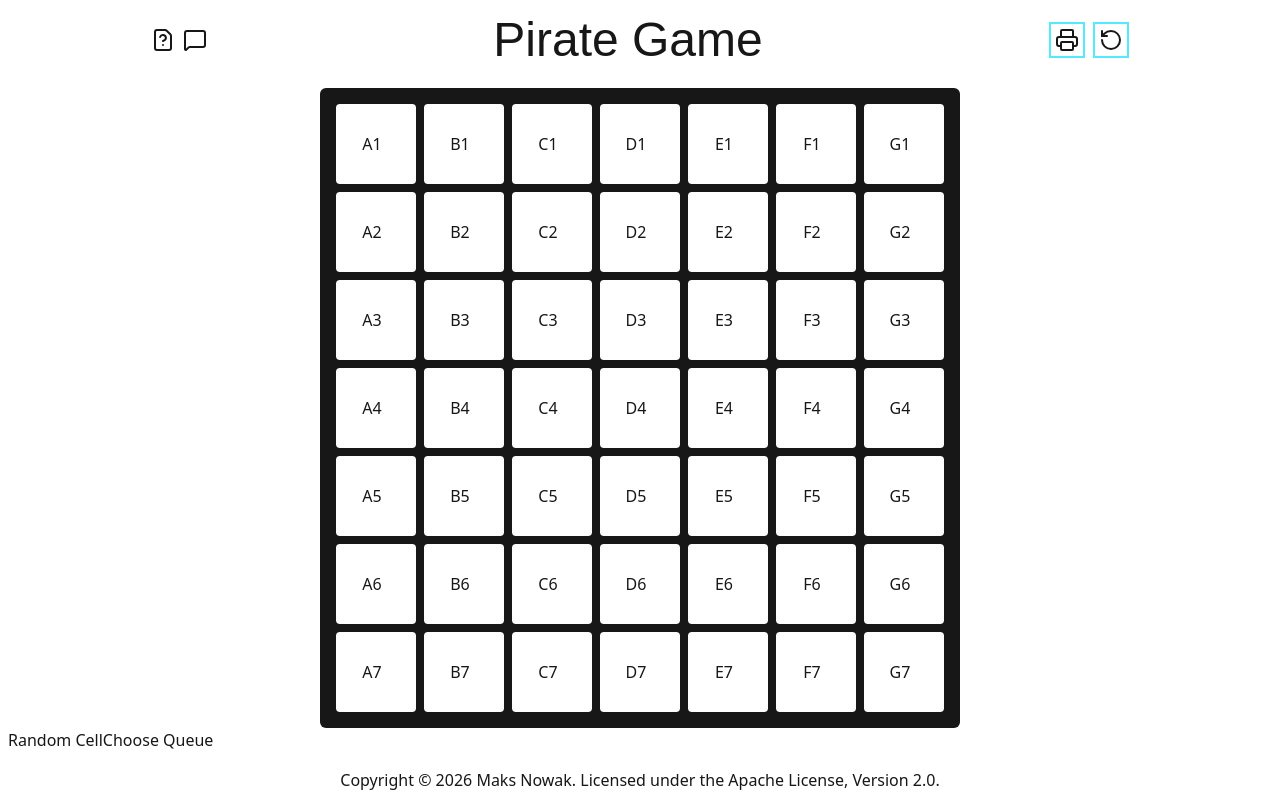
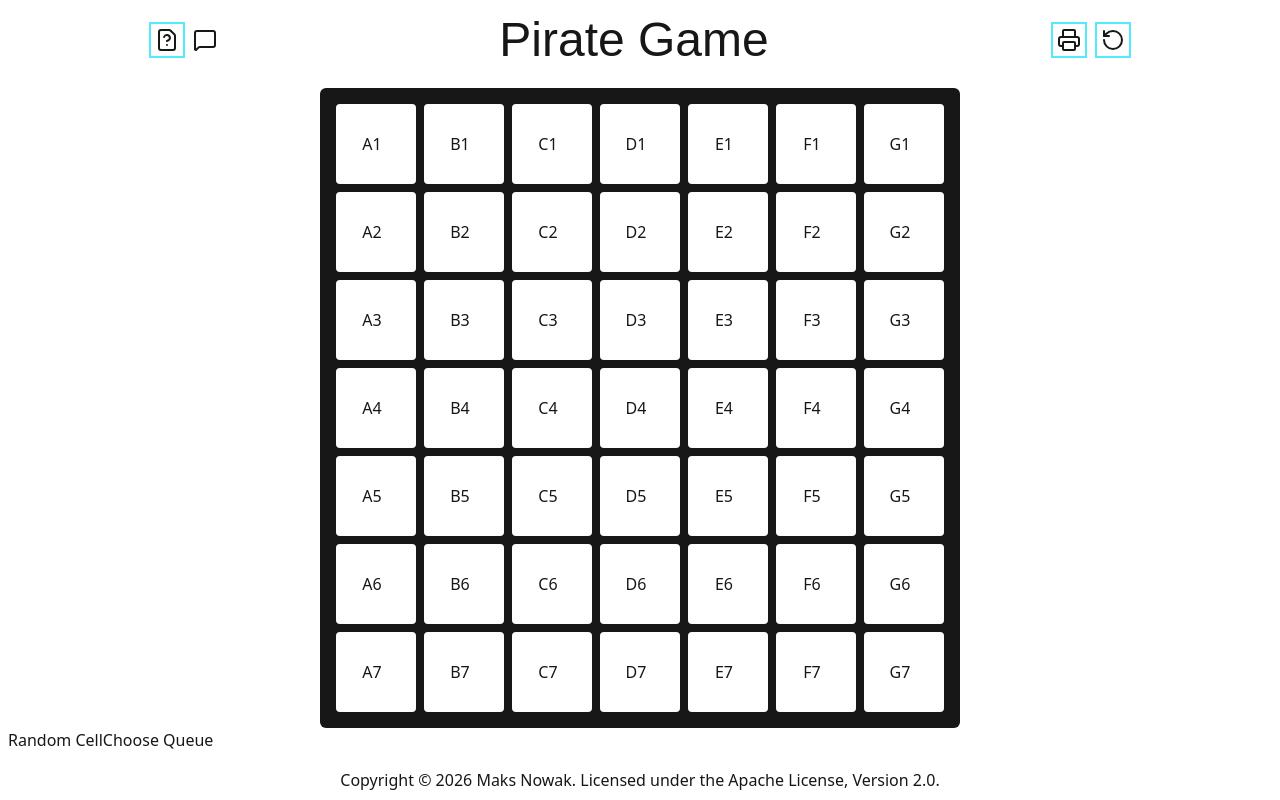
Before and after one commit to f2reninj5/Pirate-Game, a Next.js app: page / in a window 1280 px wide. Built offline with nearby package versions, Linux system fonts and the light colour scheme; a web font is replaced by a local one.

Commit message:
Update instructions dialog

```diff
--- a/src/component/instructions-dialog.tsx
+++ b/src/component/instructions-dialog.tsx
@@ -1,20 +1,14 @@
 "use client";
 
-import { FileQuestion, MessageSquare } from "lucide-react";
+import {FileQuestion} from "lucide-react";
 import Tiles from "@/component/tiles";
 import * as Accordion from "@/component/ui/accordion";
 import Dialog from "@/component/ui/dialog";
+import IconButton from "@/component/ui/icon-button";
 
 export default function InstructionsDialog() {
   return (
-    <Dialog
-      trigger={
-        <button type="button">
-          <FileQuestion />
-        </button>
-      }
-      title="Instructions"
-    >
+    <Dialog trigger={<IconButton icon={FileQuestion} />} title="Instructions">
       <article className="prose prose-invert h-screen">
         <h1 id="pirate-game">Pirate Game</h1>
 
```
